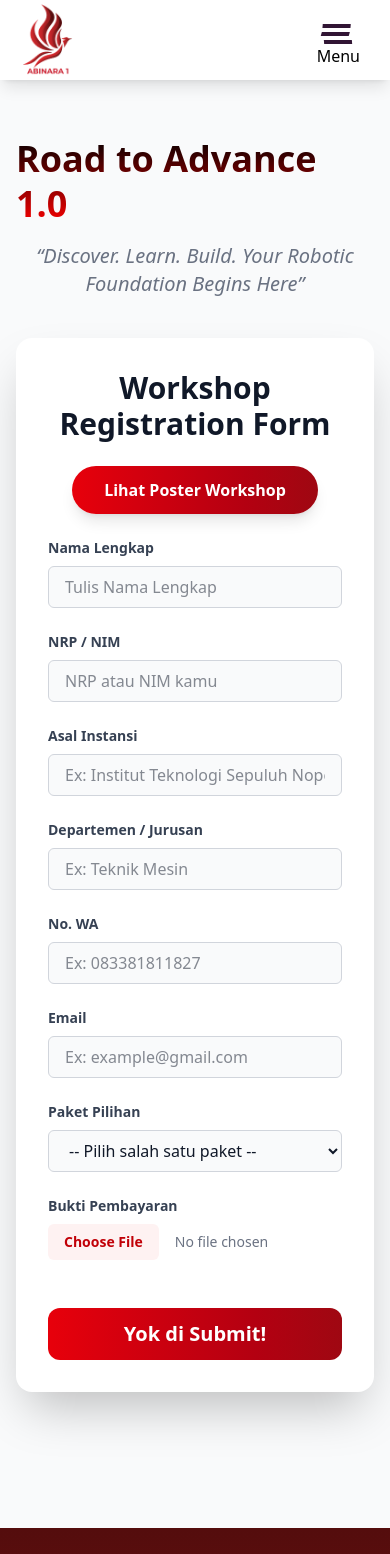
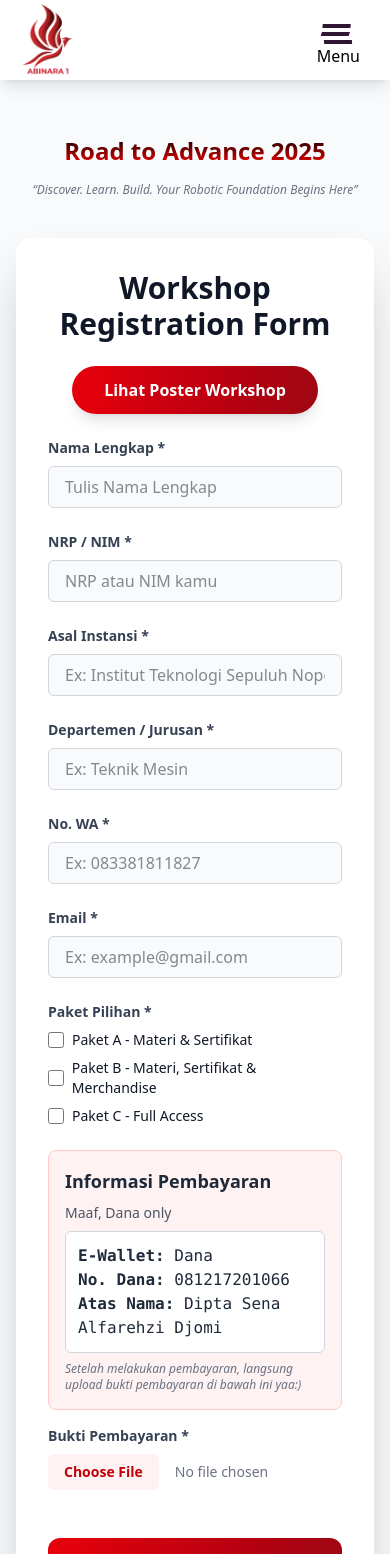
Before and after one commit to Abinara-1-its/Abinara-1, a Vue app: page /advance in a window 390 px wide. Shown: the top 1554 px of the page. Built offline with nearby package versions, Linux system fonts and the light colour scheme.

Commit message:
add no. rek

```diff
--- a/src/components/page/Advance.vue
+++ b/src/components/page/Advance.vue
@@ -2,11 +2,11 @@
   <div class="flex flex-col items-center justify-center min-h-screen bg-gray-50 p-4">
     <h2
       data-aos="fade-down"
-      class="place-self-center mt-30 md:mt-20 3xl:text-8xl lg:text-7xl md:text-6xl sm:text-5xl text-4xl font-bold leading-tight gradient-text"
+      class="place-self-center mt-30 md:mt-20 3xl:text-7xl lg:text-6xl md:text-5xl sm:text-4xl text-2xl font-bold leading-tight gradient-text"
     >
-      Road to Advance 1.0
+      Road to Advance 2025
     </h2>
-    <h4 class="text-center text-xl italic text-gray-500 mt-4 max-w-3xl" data-aos="zoom-in">“Discover. Learn. Build. Your Robotic Foundation Begins Here”</h4>
+    <h4 class="text-center 3xl:text-2xl xl:text-xl lg:text-lg md:text-md sm:text-sm text-xs italic text-gray-500 mt-4 max-w-3xl" data-aos="zoom-in">“Discover. Learn. Build. Your Robotic Foundation Begins Here”</h4>
     <div class="w-full max-w-3xl p-8 space-y-6 mt-10 bg-white rounded-2xl shadow-2xl mb-30">
       <h1 class="text-3xl font-bold text-center text-gray-900">Workshop Registration Form</h1>
 
@@ -34,7 +34,7 @@
         </div>
 
         <div>
-          <label for="Nama" class="block text-sm font-semibold text-gray-700">Nama Lengkap</label>
+          <label for="Nama" class="block text-sm font-semibold text-gray-700">Nama Lengkap *</label>
           <input
             v-model="formData.Nama"
             id="Nama"
@@ -48,7 +48,7 @@
         </div>
 
         <div>
-          <label for="NRP" class="block text-sm font-semibold text-gray-700">NRP / NIM</label>
+          <label for="NRP" class="block text-sm font-semibold text-gray-700">NRP / NIM *</label>
           <input
             v-model="formData.NRP"
             id="NRP"
@@ -62,7 +62,7 @@
         </div>
 
         <div>
-          <label for="Asal-Universitas" class="block text-sm font-semibold text-gray-700">Asal Instansi</label>
+          <label for="Asal-Universitas" class="block text-sm font-semibold text-gray-700">Asal Instansi *</label>
           <input
             v-model="formData['Asal Universitas']"
             id="Asal-Universitas"
@@ -76,7 +76,7 @@
         </div>
 
         <div>
-          <label for="Departemen" class="block text-sm font-semibold text-gray-700">Departemen / Jurusan</label>
+          <label for="Departemen" class="block text-sm font-semibold text-gray-700">Departemen / Jurusan *</label>
           <input
             v-model="formData.Departemen"
             id="Departemen"
@@ -90,7 +90,7 @@
         </div>
 
         <div>
-          <label for="No-WA" class="block text-sm font-semibold text-gray-700">No. WA</label>
+          <label for="No-WA" class="block text-sm font-semibold text-gray-700">No. WA *</label>
           <input
             v-model="formData['No. WA']"
             id="No-WA"
@@ -104,7 +104,7 @@
         </div>
 
         <div>
-          <label for="Email" class="block text-sm font-semibold text-gray-700">Email</label>
+          <label for="Email" class="block text-sm font-semibold text-gray-700">Email *</label>
           <input
             v-model="formData.Email"
             id="Email"
@@ -118,23 +118,63 @@
         </div>
 
         <div>
-          <label for="Paket-Pilihan" class="block text-sm font-semibold text-gray-700">Paket Pilihan</label>
-          <select
+          <label class="block text-sm font-semibold text-gray-700">Paket Pilihan *</label>
+          <div class="mt-2 space-y-2">
+            <div class="flex items-center">
+              <input
                 v-model="formData['Paket Pilihan']"
-            id="Paket-Pilihan"
+                id="paket-a"
                 name="Paket Pilihan"
-            required
-            class="w-full px-4 py-2 mt-2 cursor-pointer text-gray-900 bg-gray-50 border border-gray-300 rounded-md focus:outline-none focus:ring-2 focus:ring-red-500 focus:border-red-500"
+                type="checkbox"
+                value="Paket A - Materi & Sertifikat"
+                class="h-4 w-4 text-red-600 border-gray-300 rounded focus:ring-red-500 cursor-pointer"
               >
-            <option value="" disabled>-- Pilih salah satu paket --</option>
-            <option value="Paket A - Materi & Sertifikat">Paket A - Materi & Sertifikat</option>
-            <option value="Paket B - Materi, Sertifikat & Merchandise">Paket B - Materi, Sertifikat & Merchandise</option>
-            <option value="Paket C - Full Access">Paket C - Full Access</option>
-          </select>
+              <label for="paket-a" class="ml-2 block text-sm text-gray-900">Paket A - Materi & Sertifikat</label>
+            </div>
+            <div class="flex items-center">
+              <input
+                v-model="formData['Paket Pilihan']"
+                id="paket-b"
+                name="Paket Pilihan"
+                type="checkbox"
+                value="Paket B - Materi, Sertifikat & Merchandise"
+                class="h-4 w-4 text-red-600 border-gray-300 rounded focus:ring-red-500 cursor-pointer"
+              >
+              <label for="paket-b" class="ml-2 block text-sm text-gray-900">Paket B - Materi, Sertifikat & Merchandise</label>
+            </div>
+            <div class="flex items-center">
+              <input
+                v-model="formData['Paket Pilihan']"
+                id="paket-c"
+                name="Paket Pilihan"
+                type="checkbox"
+                value="Paket C - Full Access"
+                class="h-4 w-4 text-red-600 border-gray-300 rounded focus:ring-red-500 cursor-pointer"
+              >
+              <label for="paket-c" class="ml-2 block text-sm text-gray-900">Paket C - Full Access</label>
+            </div>
+          </div>
+        </div>
+
+        <div class="p-4 my-4 border border-red-200 rounded-lg bg-red-50">
+          <h3 class="text-lg font-semibold text-gray-800">Informasi Pembayaran</h3>
+          <p class="mt-2 text-sm text-gray-600">
+            Maaf, Dana only
+          </p>
+          <div class="mt-2 p-3 bg-white border border-gray-300 rounded-md">
+            <p class="font-mono text-gray-800">
+              <strong>E-Wallet:</strong> Dana<br>
+              <strong>No. Dana:</strong> 081217201066<br>
+              <strong>Atas Nama:</strong> Dipta Sena Alfarehzi Djomi
+            </p>
+          </div>
+          <p class="mt-2 text-xs text-gray-500 italic">
+            Setelah melakukan pembayaran, langsung upload bukti pembayaran di bawah ini yaa:)
+          </p>
         </div>
 
         <div>
-          <label for="Bukti-Pembayaran" class="block text-sm font-semibold text-gray-700">Bukti Pembayaran</label>
+          <label for="Bukti-Pembayaran" class="block text-sm font-semibold text-gray-700">Bukti Pembayaran *</label>
           <input
             @change="handleFileChange"
             id="Bukti-Pembayaran"
@@ -169,9 +209,12 @@
         <button
           type="submit"
           :disabled="isLoading"
-          class="w-full mt-6 px-4 py-3 cursor-pointer font-semibold text-xl text-white bg-gradient-to-r from-red-600 to-red-800 rounded-xl hover:scale-105 duration-500 ease-in-out disabled:bg-red-500 disabled:cursor-not-allowed"
+          class="w-full mt-6 relative overflow-hidden px-4 py-3 font-semibold text-xl text-white bg-gradient-to-r from-red-600 to-red-800 rounded-xl hover:scale-105 duration-500 ease-in-out disabled:bg-red-400 disabled:cursor-not-allowed"
         >
-          {{ isLoading ? 'Mohon Sabar, Lagi Ngirim...' : 'Yok di Submit!' }}
+          <div v-if="isLoading" class="absolute top-0 left-0 h-full bg-red-700 transition-all duration-150 ease-linear" :style="{ width: uploadProgress + '%' }"></div>
+          <span class="relative z-10">
+            {{ isLoading ? `Mengirim... ${uploadProgress}%` : 'Yok di Submit!' }}
+          </span>
         </button>
       </form>
     </div>
@@ -190,7 +233,7 @@ const formData = reactive({
   'Departemen': '',
   'No. WA': '',
   'Email': '',
-  'Paket Pilihan': '',
+  'Paket Pilihan': [],
 });
 
 const fileData = ref({
@@ -200,6 +243,7 @@ const fileData = ref({
 });
 
 const isLoading = ref(false);
+const uploadProgress = ref(0);
 const message = ref('');
 const isError = ref(false);
 const isImagePreviewVisible = ref(false);
@@ -267,6 +311,7 @@ const handleSubmit = async () => {
     }
 
     isLoading.value = true;
+    uploadProgress.value = 0;
     message.value = '';
     isError.value = false;
 
@@ -282,16 +327,26 @@ const handleSubmit = async () => {
     finalForm.append('g-recaptcha-response', recaptchaToken.value);
     finalForm.append('comment', honeypot.value);
 
+    const xhr = new XMLHttpRequest();
+    xhr.open('POST', scriptURL);
+
+    xhr.upload.onprogress = (event) => {
+      if (event.lengthComputable) {
+        const percentComplete = Math.round((event.loaded / event.total) * 100);
+        uploadProgress.value = percentComplete;
+      }
+    };
+
+    xhr.onload = () => {
+      if (xhr.status === 200) {
         try {
-      const response = await fetch(scriptURL, { method: 'POST', body: finalForm });
-      const result = await response.json();
-
+          const result = JSON.parse(xhr.responseText);
           if (result.result === 'success') {
             message.value = 'Data Anda telah berhasil terkirim. Matur Nuwun!';
             isError.value = false;
 
             Object.keys(formData).forEach(key => {
-          formData[key] = '';
+              formData[key] = Array.isArray(formData[key]) ? [] : '';
             });
             fileData.value = { base64: '', name: '', type: '' };
             isImagePreviewVisible.value = false;
@@ -302,19 +357,29 @@ const handleSubmit = async () => {
               window.grecaptcha.reset();
             }
             recaptchaToken.value = '';
-      }
-      else {
+          } else {
             throw new Error(result.error || 'Terjadi kesalahan.');
           }
-    }
-    catch (error) {
-      message.value = `Gagal mengirim data: ${error.message}`;
+        } catch (e) {
+          message.value = `Gagal memproses respons: ${e.message}`;
           isError.value = true;
         }
-    finally {
+      } else {
+        message.value = `Gagal mengirim data: Server merespons dengan status ${xhr.status}`;
+        isError.value = true;
+      }
       isLoading.value = false;
       window.scrollTo({ top: 0, behavior: 'smooth' });
-    }
+    };
+
+    xhr.onerror = () => {
+      message.value = 'Gagal mengirim data: Terjadi kesalahan jaringan.';
+      isError.value = true;
+      isLoading.value = false;
+      window.scrollTo({ top: 0, behavior: 'smooth' });
+    };
+
+    xhr.send(finalForm);
 };
 </script>
 
```
Lines whose indentation alone changed are shown as unchanged.
